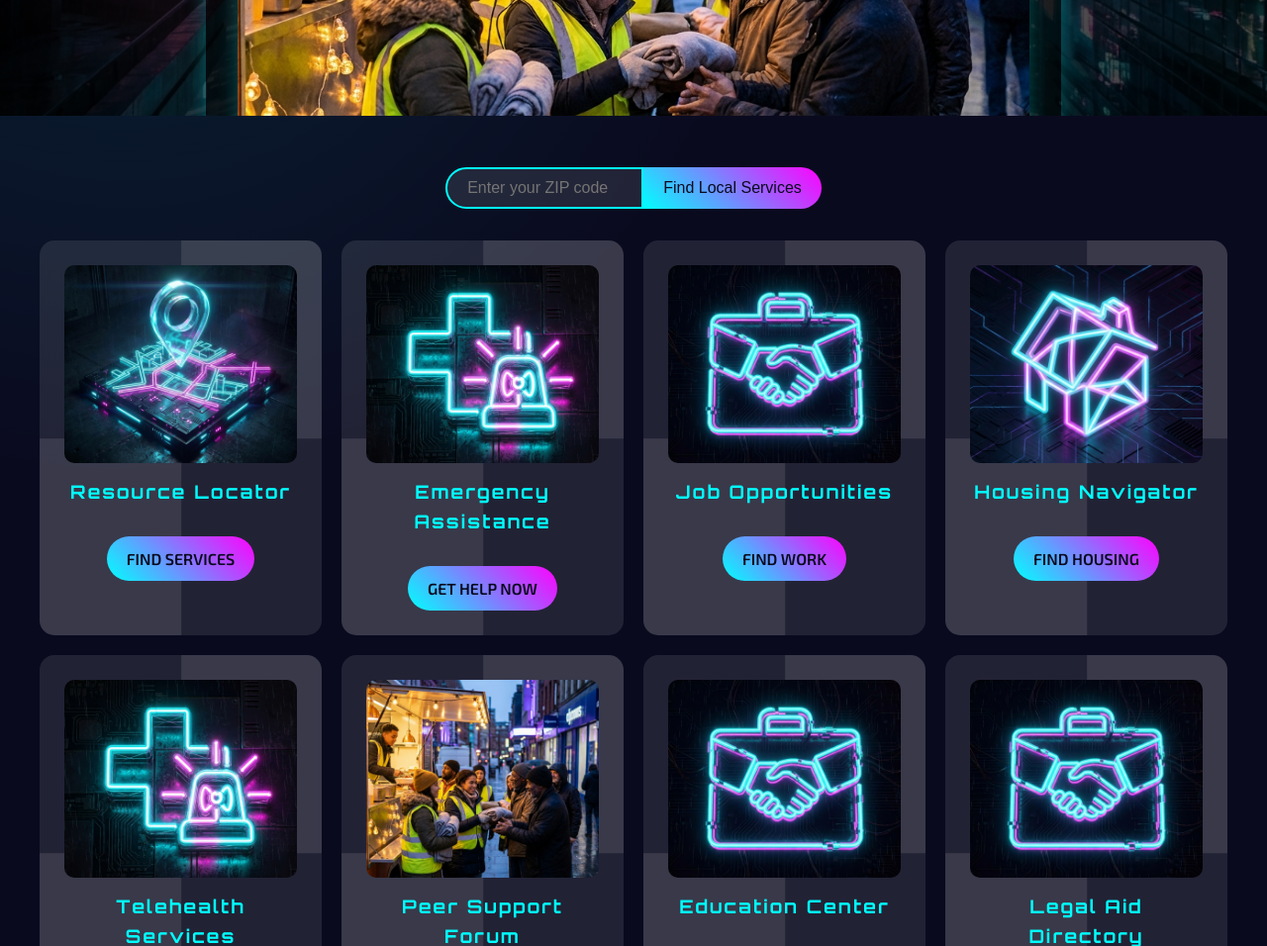
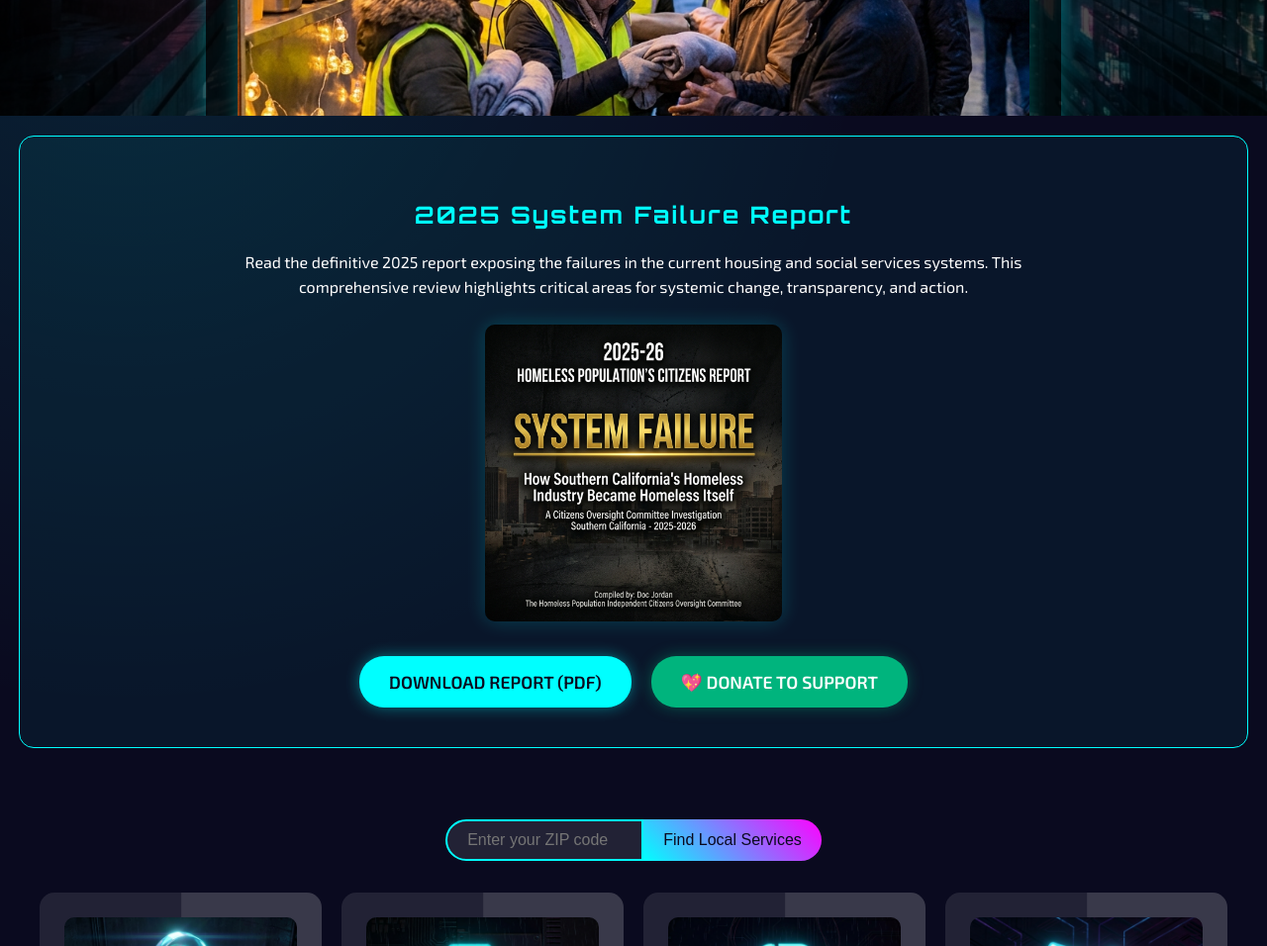
Before and after one commit to THEREALDOCJORDAN/srj-hope-hub, a website: page index.html in a window 1280 px wide. Shown: the part 940-1896 px from the top of the page at 99% size. Drawn offline with Linux system fonts and the light colour scheme.

Commit message:
Add proper 2025 PDF report with cover and GoFundMe link

```diff
--- a/index.html
+++ b/index.html
@@ -57,6 +57,27 @@
       <img src="./assets/images/volunteers_hero.png"
         alt="Volunteers helping those in need, showing compassion and support" width="800" height="400"
         style="max-width: 100%; height: auto; border-radius: 10px; margin-top: 20px; box-shadow: 0 0 20px rgba(0, 255, 255, 0.3);">
+    </div>
+  </div>
+
+  <!-- 2025 SYSTEM FAILURE REPORT SECTION -->
+  <div class="report-section"
+    style="background: rgba(0, 255, 255, 0.05); padding: 40px 20px; margin: 20px auto; max-width: 1200px; border-radius: 15px; border: 1px solid var(--primary-color); display: flex; flex-direction: column; align-items: center;">
+    <h2 style="color: var(--primary-color); text-align: center; margin-bottom: 15px;">2025 System Failure Report</h2>
+    <p style="text-align: center; max-width: 800px; margin: 0 auto 25px; line-height: 1.6;">
+      Read the definitive 2025 report exposing the failures in the current housing and social services systems. This
+      comprehensive review highlights critical areas for systemic change, transparency, and action.
+    </p>
+    <img src="./assets/images/system_failure_web_cover.png" alt="2025 System Failure Report Cover"
+      style="max-width: 300px; height: auto; border-radius: 10px; margin-bottom: 25px; box-shadow: 0 0 20px rgba(0, 255, 255, 0.2);">
+    <div style="text-align: center; display: flex; gap: 20px; justify-content: center; flex-wrap: wrap;">
+      <a href="./assets/media/System_Failure_Report_2025.pdf" target="_blank" download class="btn"
+        style="background: var(--primary-color); color: var(--bg-color); font-weight: bold; padding: 12px 30px; border-radius: 25px; text-decoration: none; font-size: 1.1rem; box-shadow: 0 0 15px rgba(0, 255, 255, 0.4);">Download
+        Report (PDF)</a>
+      <a href="https://www.gofundme.com/f/v3yv7-help-doc-jordan-create-safe-haven-communities" target="_blank"
+        class="btn"
+        style="background: #00b47d; color: white; font-weight: bold; padding: 12px 30px; border-radius: 25px; text-decoration: none; font-size: 1.1rem; box-shadow: 0 0 15px rgba(0, 180, 125, 0.4);">💖
+        Donate to Support</a>
     </div>
   </div>
 
```
Also changed, not shown: assets/images/system_failure_web_cover.png (added), 1 other file.
